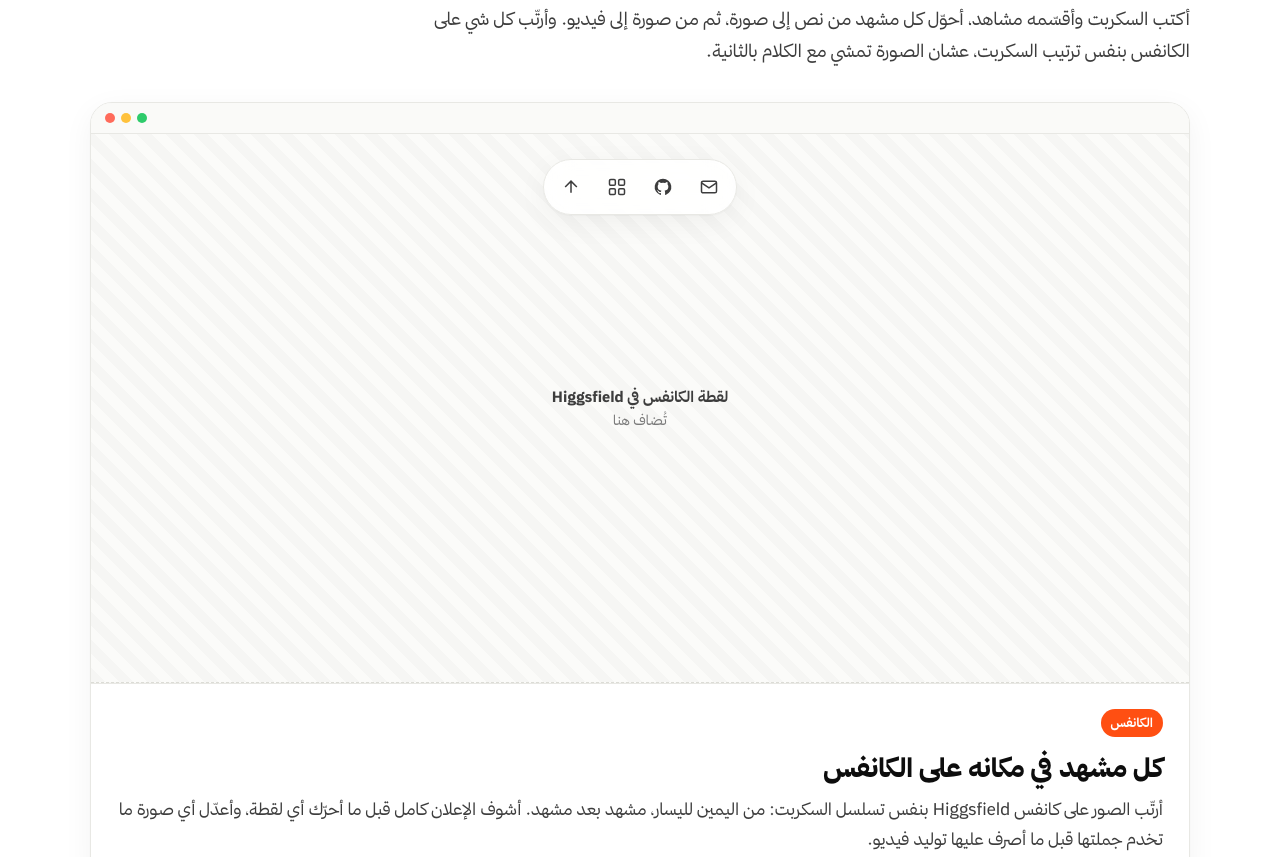
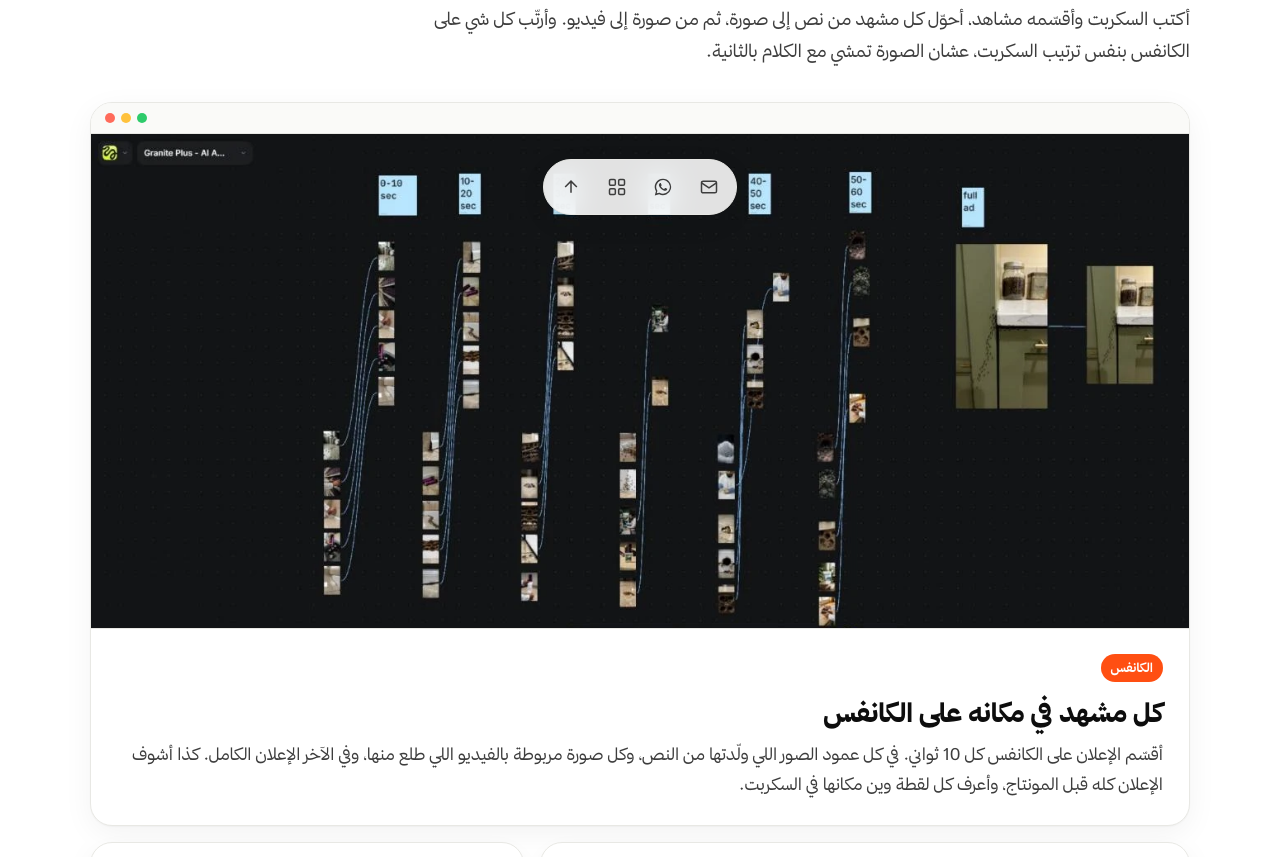
Before and after one commit to Abdullah-Albariqi/ai-ads-portfolio, a plain HTML site: page index.html in a window 1280 px wide. Shown: the part 569-1426 px from the top of the page. Drawn offline with Linux system fonts and the light colour scheme.

Commit message:
Add Higgsfield canvas screenshot and WhatsApp contact

```diff
--- a/index.html
+++ b/index.html
@@ -338,15 +338,15 @@ footer{text-align:center;color:var(--muted);font-size:14px;padding-bottom:100px}
 
   <!-- canvas -->
   <article class="card canvas-card rv">
-    <figure class="shot" data-cap="كانفس Higgsfield: المشاهد مرتبة بترتيب السكربت" id="canvasShot">
+    <figure class="shot" data-cap="كانفس Higgsfield: الإعلان مقسّم كل 10 ثواني، الصور يسار وفيديوهاتها يمين، والإعلان الكامل في الآخر" id="canvasShot">
       <div class="bar"><i></i><i></i><i></i></div>
-      <div class="ph canvas"><div><b>لقطة الكانفس في Higgsfield</b>تُضاف هنا</div></div>
+      <img src="img/higgsfield-canvas.webp" alt="كانفس Higgsfield: الستوري بورد مقسّم كل 10 ثواني، الصور ثم الفيديو">
       <span class="zoom">اضغط للتكبير</span>
     </figure>
     <div class="body">
       <span class="badge">الكانفس</span>
       <h3>كل مشهد في مكانه على الكانفس</h3>
-      <p>أرتّب الصور على كانفس Higgsfield بنفس تسلسل السكربت: من اليمين لليسار، مشهد بعد مشهد. أشوف الإعلان كامل قبل ما أحرّك أي لقطة، وأعدّل أي صورة ما تخدم جملتها قبل ما أصرف عليها توليد فيديو.</p>
+      <p>أقسّم الإعلان على الكانفس كل 10 ثواني. في كل عمود الصور اللي ولّدتها من النص، وكل صورة مربوطة بالفيديو اللي طلع منها، وفي الآخر الإعلان الكامل. كذا أشوف الإعلان كله قبل المونتاج، وأعرف كل لقطة وين مكانها في السكربت.</p>
     </div>
   </article>
 
@@ -464,7 +464,7 @@ footer{text-align:center;color:var(--muted);font-size:14px;padding-bottom:100px}
     <p>أدرس المنافس، أكتب، أرتّب، أعدّل، وأعيد لين يطلع الإعلان اللي يبيع.</p>
     <div class="ctas">
       <a class="btn btn-dark" href="mailto:ipabdullah2@gmail.com"><span class="ltr">ipabdullah2@gmail.com</span></a>
-      <a class="btn btn-ghost" href="https://github.com/Abdullah-Albariqi" target="_blank" rel="noopener">GitHub</a>
+      <a class="btn btn-ghost" href="https://wa.me/966537815938" target="_blank" rel="noopener">واتساب <span class="ltr">+966 53 781 5938</span></a>
     </div>
   </div>
 </div>
@@ -474,7 +474,7 @@ footer{text-align:center;color:var(--muted);font-size:14px;padding-bottom:100px}
 
 <div class="dock" aria-label="روابط سريعة">
   <button id="copyMail" aria-label="انسخ الإيميل"><span class="tip">انسخ الإيميل</span><svg viewBox="0 0 24 24" fill="none" stroke="currentColor" stroke-width="1.8"><rect x="3" y="5" width="18" height="14" rx="2"/><path d="m3 7 9 6 9-6"/></svg></button>
-  <a href="https://github.com/Abdullah-Albariqi" target="_blank" rel="noopener" aria-label="GitHub"><span class="tip">GitHub</span><svg viewBox="0 0 24 24" fill="currentColor"><path d="M12 2a10 10 0 0 0-3.16 19.49c.5.09.68-.22.68-.48v-1.7c-2.78.6-3.37-1.34-3.37-1.34-.46-1.16-1.11-1.47-1.11-1.47-.91-.62.07-.6.07-.6 1 .07 1.53 1.03 1.53 1.03.9 1.52 2.34 1.08 2.91.83.09-.65.35-1.09.63-1.34-2.22-.25-4.55-1.11-4.55-4.94 0-1.09.39-1.98 1.03-2.68-.1-.25-.45-1.27.1-2.64 0 0 .84-.27 2.75 1.02a9.6 9.6 0 0 1 5 0c1.91-1.29 2.75-1.02 2.75-1.02.55 1.37.2 2.39.1 2.64.64.7 1.03 1.59 1.03 2.68 0 3.84-2.34 4.68-4.57 4.93.36.31.68.92.68 1.85v2.74c0 .27.18.58.69.48A10 10 0 0 0 12 2Z"/></svg></a>
+  <a href="https://wa.me/966537815938" target="_blank" rel="noopener" aria-label="واتساب"><span class="tip">واتساب</span><svg viewBox="0 0 24 24" fill="currentColor"><path d="M12.04 2a9.9 9.9 0 0 0-8.5 15l-1.4 5.1 5.24-1.37A9.9 9.9 0 1 0 12.04 2Zm0 18.1a8.2 8.2 0 0 1-4.18-1.15l-.3-.18-3.1.82.83-3.03-.2-.31a8.2 8.2 0 1 1 6.95 3.85Zm4.5-6.14c-.25-.12-1.46-.72-1.69-.8-.23-.08-.39-.12-.55.12-.16.25-.63.8-.78.97-.14.16-.29.18-.53.06a6.7 6.7 0 0 1-3.37-2.94c-.25-.44.25-.41.72-1.36.08-.16.04-.3-.02-.43l-.75-1.82c-.2-.48-.4-.41-.55-.42h-.47a.9.9 0 0 0-.65.31 2.75 2.75 0 0 0-.86 2.04 4.8 4.8 0 0 0 1 2.53 10.9 10.9 0 0 0 4.18 3.7c1.56.67 2.17.73 2.95.62.48-.07 1.46-.6 1.67-1.18.2-.58.2-1.08.14-1.18-.06-.1-.22-.16-.47-.28Z"/></svg></a>
   <a href="#studio" aria-label="الأعمال"><span class="tip">الأعمال</span><svg viewBox="0 0 24 24" fill="none" stroke="currentColor" stroke-width="1.8"><rect x="3" y="3" width="7" height="7" rx="1.5"/><rect x="14" y="3" width="7" height="7" rx="1.5"/><rect x="3" y="14" width="7" height="7" rx="1.5"/><rect x="14" y="14" width="7" height="7" rx="1.5"/></svg></a>
   <a href="#top" aria-label="للأعلى"><span class="tip">للأعلى</span><svg viewBox="0 0 24 24" fill="none" stroke="currentColor" stroke-width="1.8"><path d="M12 19V5M5 12l7-7 7 7"/></svg></a>
 </div>
```
Also changed, not shown: img/higgsfield-canvas.webp (added).
